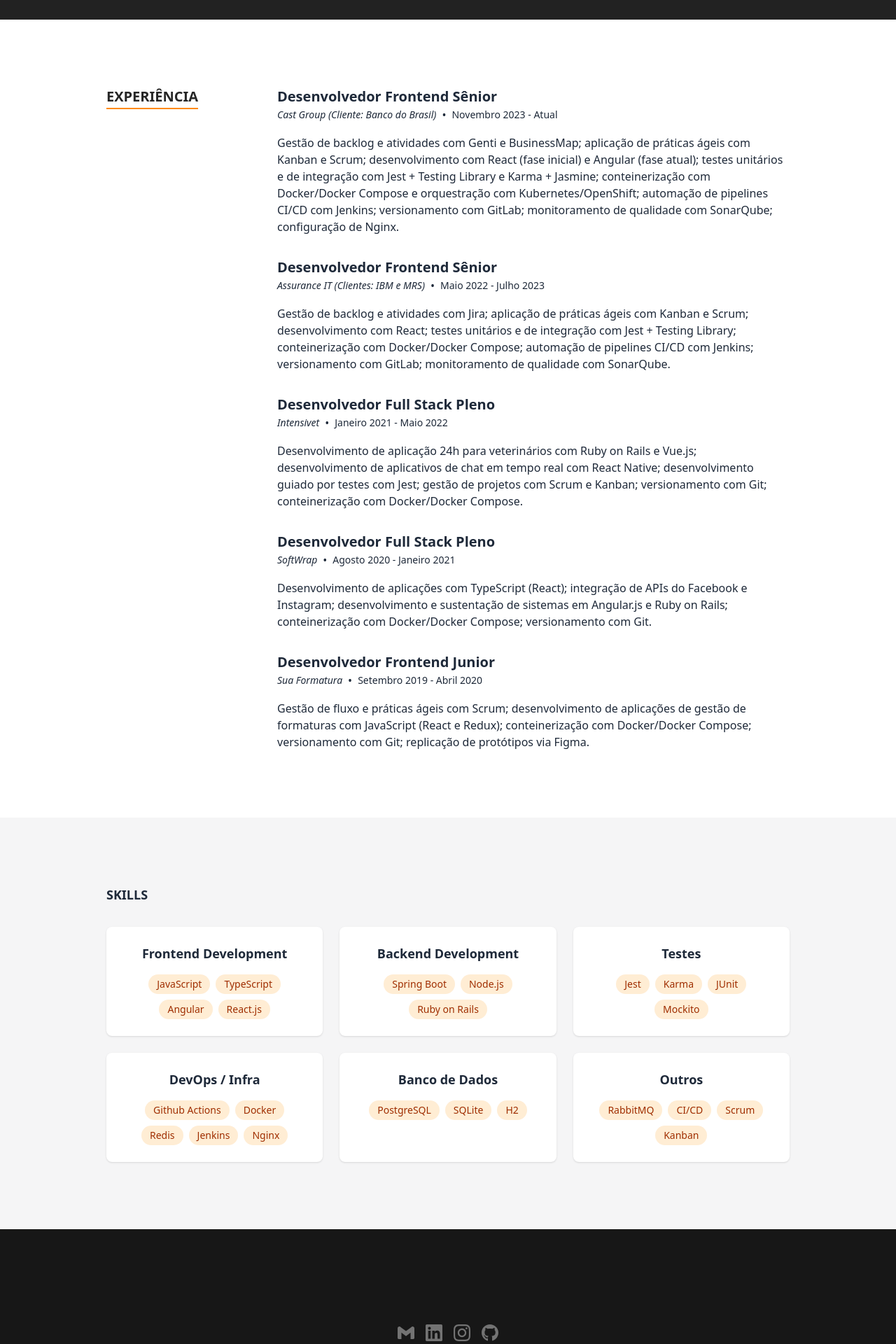
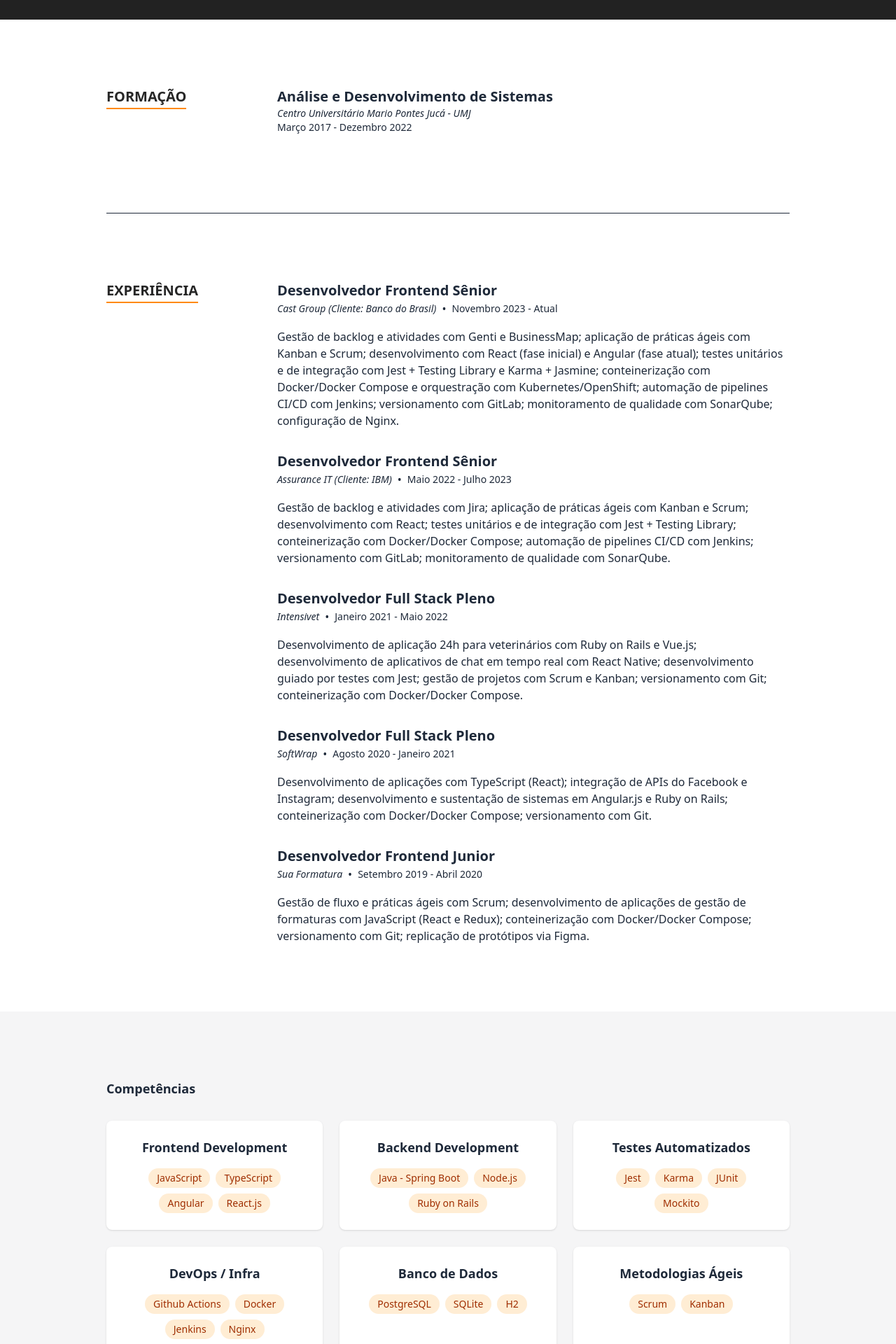
Before and after one commit to henriquebarrosx/Portfolio, a Next.js app: page / in a window 1280 px wide. Shown: the part 1340-3260 px from the top of the page at 70% size. Built offline with nearby package versions, Linux system fonts and the light colour scheme.

Commit message:
style: corrige dark mode

```diff
--- a/src/app/layout.tsx
+++ b/src/app/layout.tsx
@@ -22,7 +22,7 @@
 export default function RootLayout({ children }: Readonly<{ children: React.ReactNode }>) {
     return (
         <html lang="en">
-            <body className={`${geistSans.variable} ${geistMono.variable} antialiased bg-primary-light dark:bg-primary-dark font-display text-gray-800 dark:text-gray-200`}>
+            <body className={`${geistSans.variable} ${geistMono.variable} antialiased bg-primary-light font-display text-gray-800`}>
                 {children}
             </body>
         </html>
--- a/src/app/page.tsx
+++ b/src/app/page.tsx
@@ -64,7 +64,7 @@
         },
         {
             cargo: "Desenvolvedor Frontend Sênior",
-            empresa: "Assurance IT (Clientes: IBM e MRS)",
+            empresa: "Assurance IT (Cliente: IBM)",
             periodo: "Maio 2022 - Julho 2023",
             descricao: "Gestão de backlog e atividades com Jira; aplicação de práticas ágeis com Kanban e Scrum; desenvolvimento com React; testes unitários e de integração com Jest + Testing Library; conteinerização com Docker/Docker Compose; automação de pipelines CI/CD com Jenkins; versionamento com GitLab; monitoramento de qualidade com SonarQube."
         },
@@ -95,24 +95,28 @@
         },
         {
             categoria: "Backend Development",
-            tecnologias: ["Spring Boot", "Node.js", "Ruby on Rails"]
+            tecnologias: ["Java - Spring Boot", "Node.js", "Ruby on Rails"]
         },
         {
-            categoria: "Testes",
+            categoria: "Testes Automatizados",
             tecnologias: ["Jest", "Karma", "JUnit", "Mockito"]
         },
         {
             categoria: "DevOps / Infra",
-            tecnologias: ["Github Actions", "Docker", "Redis", "Jenkins", "Nginx"]
+            tecnologias: ["Github Actions", "Docker", "Jenkins", "Nginx"]
         },
         {
             categoria: "Banco de Dados",
             tecnologias: ["PostgreSQL", "SQLite", "H2"]
         },
         {
+            categoria: "Metodologias Ágeis",
+            tecnologias: ["Scrum", "Kanban"]
+        },
+        {
             categoria: "Outros",
-            tecnologias: ["RabbitMQ", "CI/CD", "Scrum", "Kanban"]
-        }
+            tecnologias: ["Mensageria - RabbitMQ", "Redis"]
+        },
     ];
 
     const container = {
@@ -127,7 +131,6 @@
 
     return (
         <div className="font-sans">
-
             {/* HERO */}
             <section
                 id="hero"
@@ -225,6 +228,42 @@
                 </div>
             </motion.section>
 
+            {/* EDUCATION */}
+            <motion.section
+                id="education"
+                className="max-w-5xl mx-auto px-6 flex gap-12 my-24 items-start"
+                initial="hidden"
+                whileInView="visible"
+                viewport={{ once: true, amount: 0.2 }}
+                variants={container}
+            >
+                <div className="grid grid-cols-1 md:grid-cols-4 gap-y-4 py-8 first:pt-0 last:pb-0 w-full">
+                    <motion.div className="flex justify-center md:justify-start" variants={item}>
+                        <div className="relative h-max">
+                            <h2 className="text-xl font-bold uppercase text-neutral-800">Formação</h2>
+                            <span className="absolute inset-x-0 -bottom-1 border-b-2 border-orange-400"></span>
+                        </div>
+                    </motion.div>
+
+                    <motion.div className="col-span-1 md:col-span-3 flex flex-col" variants={container}>
+                        <motion.div
+                            className="flex flex-col pb-8 last:pb-0 text-justify md:text-left"
+                            variants={item}
+                        >
+                            <div className="flex flex-col pb-4">
+                                <h2 className="text-xl font-bold text-left">Análise e Desenvolvimento de Sistemas</h2>
+                                <span className="flex-1 text-sm font-medium italic sm:flex-none">Centro Universitário Mario Pontes Jucá - UMJ</span>
+                                <span className="flex-1 text-sm sm:flex-none">Março 2017 - Dezembro 2022</span>
+                            </div>
+                        </motion.div>
+                    </motion.div>
+                </div>
+            </motion.section>
+
+            <section className="max-w-5xl mx-auto px-6">
+                <hr />
+            </section>
+
             {/* WORK */}
             <motion.section
                 id="work"
@@ -273,14 +312,22 @@
                 variants={container}
             >
                 <div className="max-w-5xl mx-auto px-6">
-                    <h3 className="text-lg font-bold mb-8">SKILLS</h3>
+                    <h3 className="text-lg font-bold mb-8">Competências</h3>
+
                     <motion.div className="grid grid-cols-1 sm:grid-cols-2 md:grid-cols-3 gap-6" variants={container}>
                         {skills.map((skill, idx) => (
                             <motion.div key={idx} className="p-6 bg-white rounded-lg shadow-sm hover:shadow-md transition" variants={item}>
-                                <h5 className="text-center mb-4 font-semibold text-lg">{skill.categoria}</h5>
+                                <h5 className="text-center mb-4 font-semibold text-lg">
+                                    {skill.categoria}
+                                </h5>
+
                                 <div className="flex flex-wrap gap-2 justify-center">
-                                    {skill.tecnologias.map((tech, i) => (
-                                        <span key={i} className="bg-orange-100 text-orange-800 text-sm font-medium px-3 py-1 rounded-full">{tech}</span>
+                                    {skill.tecnologias.map((tech) => (
+                                        <span
+                                            key={tech}
+                                            className="bg-orange-100 text-orange-800 text-sm font-medium px-3 py-1 rounded-full">
+                                            {tech}
+                                        </span>
                                     ))}
                                 </div>
                             </motion.div>
@@ -307,6 +354,7 @@
                             </motion.div>
                         ))}
                     </motion.div>
+
                     <motion.span className="text-sm text-neutral-700" variants={item}>
                         Henrique Barros
                     </motion.span>
```
